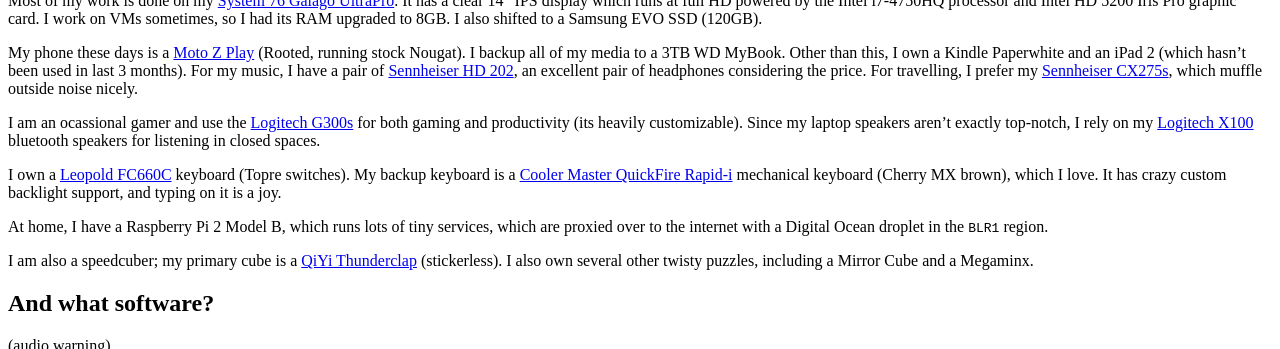
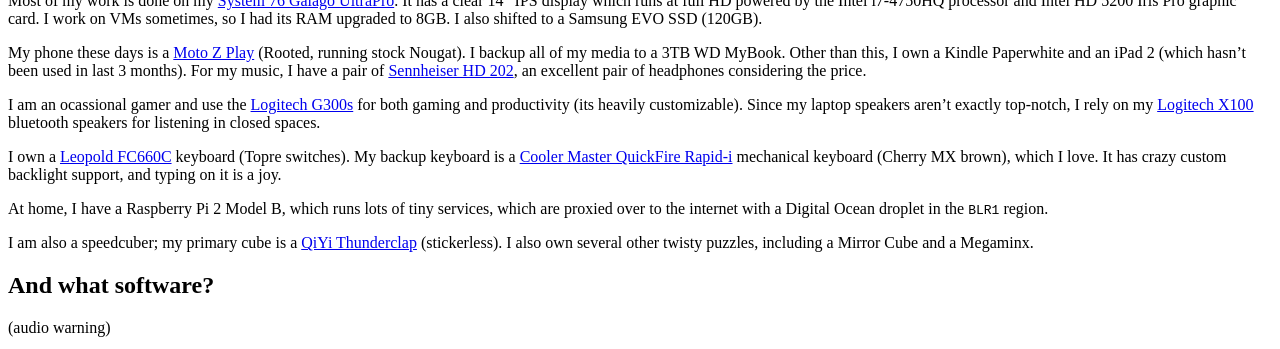
Before and after one commit to captn3m0/captn3m0.github.com, a Jekyll site: the page built from pages/setup.md, in a window 1280 px wide and 900 px high, scrolled down 733 px, cut to the strip 198-547 px from the top of the window. Built offline with Jekyll 4.4.1, drawn with Linux system fonts in a browser that asks for light colours.

Commit message:
I broke my earphones

```diff
--- a/pages/setup.md
+++ b/pages/setup.md
@@ -20,7 +20,7 @@
 
 Most of my work is done on my [System 76 Galago UltraPro][galago]. It has a clear 14" IPS display which runs at full HD powered by the Intel i7-4750HQ processor and Intel HD 5200 Iris Pro graphic card. I work on VMs sometimes, so I had its RAM upgraded to 8GB. I also shifted to a Samsung EVO SSD (120GB).
 
-My phone these days is a [Moto Z Play][moto] (Rooted, running stock Nougat). I backup all of my media to a 3TB WD MyBook. Other than this, I own a Kindle Paperwhite and an iPad 2 (which hasn't been used in last 3 months). For my music, I have a pair of [Sennheiser HD 202][hd-202], an excellent pair of headphones considering the price. For travelling, I prefer my [Sennheiser CX275s][cx275s], which muffle outside noise nicely.
+My phone these days is a [Moto Z Play][moto] (Rooted, running stock Nougat). I backup all of my media to a 3TB WD MyBook. Other than this, I own a Kindle Paperwhite and an iPad 2 (which hasn't been used in last 3 months). For my music, I have a pair of [Sennheiser HD 202][hd-202], an excellent pair of headphones considering the price.
 
 I am an ocassional gamer and use the [Logitech G300s][g300s] for both gaming and productivity (its heavily customizable). Since my laptop speakers aren't exactly top-notch, I rely on my [Logitech X100][x100] bluetooth speakers for listening in closed spaces.
 
@@ -75,8 +75,7 @@
 [ublock]: https://github.com/gorhill/uBlock/ "uBlock Origin"
 [privacybadger]: https://www.eff.org/privacybadger "Privacy Badger (by EFF) blocks spying ads and invisible trackers"
 [hn]: https://news.ycombinator.com "Hacker News"
-[josd]: https://josd.captnemo.in/ "Joy of Software Development, Book I'm working on "
-[cx275s]: http://en-de.sennheiser.com/earphones-headset-smart-phones-cx-275s "Really good in-ear headset, with great audio-reproduction"
+[josd]: https://josd.captnemo.in/ "Joy of Software Development, Book I'm working on"
 [pirunner]: https://github.captnemo.in/pirunner
 [.js]: https://github.captnemo.in/dotjs "This is my fork of the original dotjs that runs on top of local Apache with a working SSL Certificate"
 [libreelec]: https://libreelec.tv
```
